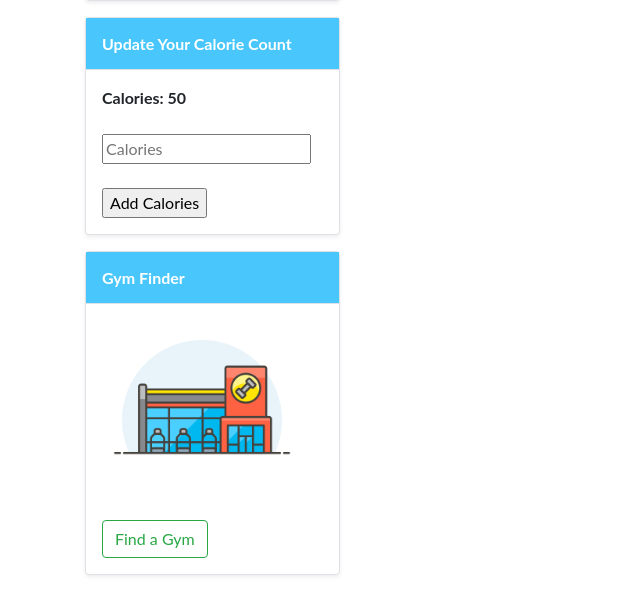
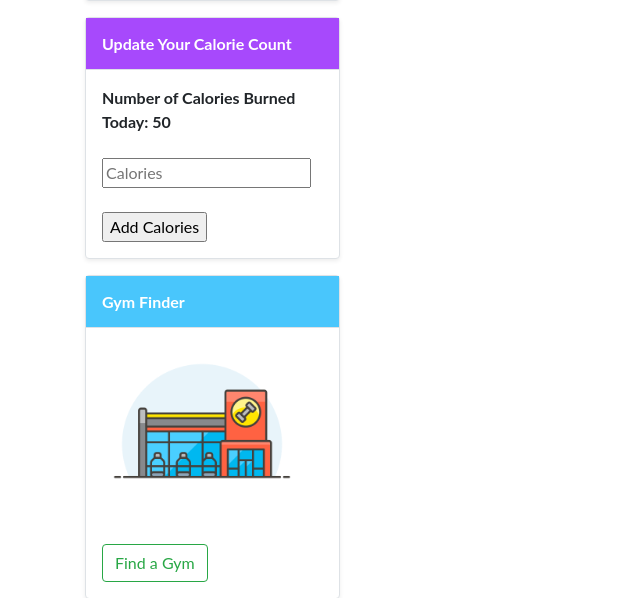
Before and after one commit to openchampagne/getstrongwithme, a Flask app: page /my-account in a window 1280 px wide. Shown: the part 982-1580 px from the top of the page, without its empty margins (0-640 px from the left). Before the commit the page ends 1558 px from the top, so only its background shows below. Run offline with Flask 2, Linux system fonts and the light colour scheme; a user stored in the database is signed in; data comes from the database, SQL or seed files in the repository; some libraries are stand-ins or nearby versions.

Commit message:
minor calorie changes

```diff
--- a/templates/home.html
+++ b/templates/home.html
@@ -261,8 +261,6 @@ search.search("gym", function(error, data) {
          <aside class="col col-xl-3 order-xl-3 col-lg-6 order-lg-3 col-md-6 col-sm-6 col-12">
 
 
-<a onclick="document.location='workout_videos'" target="ifrm">Exercise Videos</a>
-
 <!-- Weather Starts -->
               <div class="box shadow-sm border rounded bg-white mb-3">
                <div class="border-bottom p-3 d-flex align-items-center" style="
--- a/templates/my-account.html
+++ b/templates/my-account.html
@@ -191,7 +191,7 @@
 <!-- Update Calorie Widget Starts -->
 <div class="box shadow-sm border rounded bg-white mb-3">
    <div class="border-bottom p-3 d-flex align-items-center" style="
-   background-color: #49c6fc;
+   background-color: #a749fc;
    color: #fff;">
       <div class="mr-1 overflow-hidden">
          <h6 class="font-weight-bold m-0">Update Your Calorie Count</h6>
@@ -199,7 +199,7 @@
    </div>
    <div class="box-body p-3">
          <div class="mr-2">
-            <p class="mb-0 font-weight-bold">Calories: {{ current_user.calories }}</p><br>
+            <p class="mb-0 font-weight-bold">Number of Calories Burned Today: {{ current_user.calories }}</p><br>
                   <form action="/my-account" method="POST">
                      <input type="number" name="calories" placeholder="Calories" max="99999" style="color: black;"><br><br>
                      <input type="submit" name="submit_calories" value="Add Calories">
```
